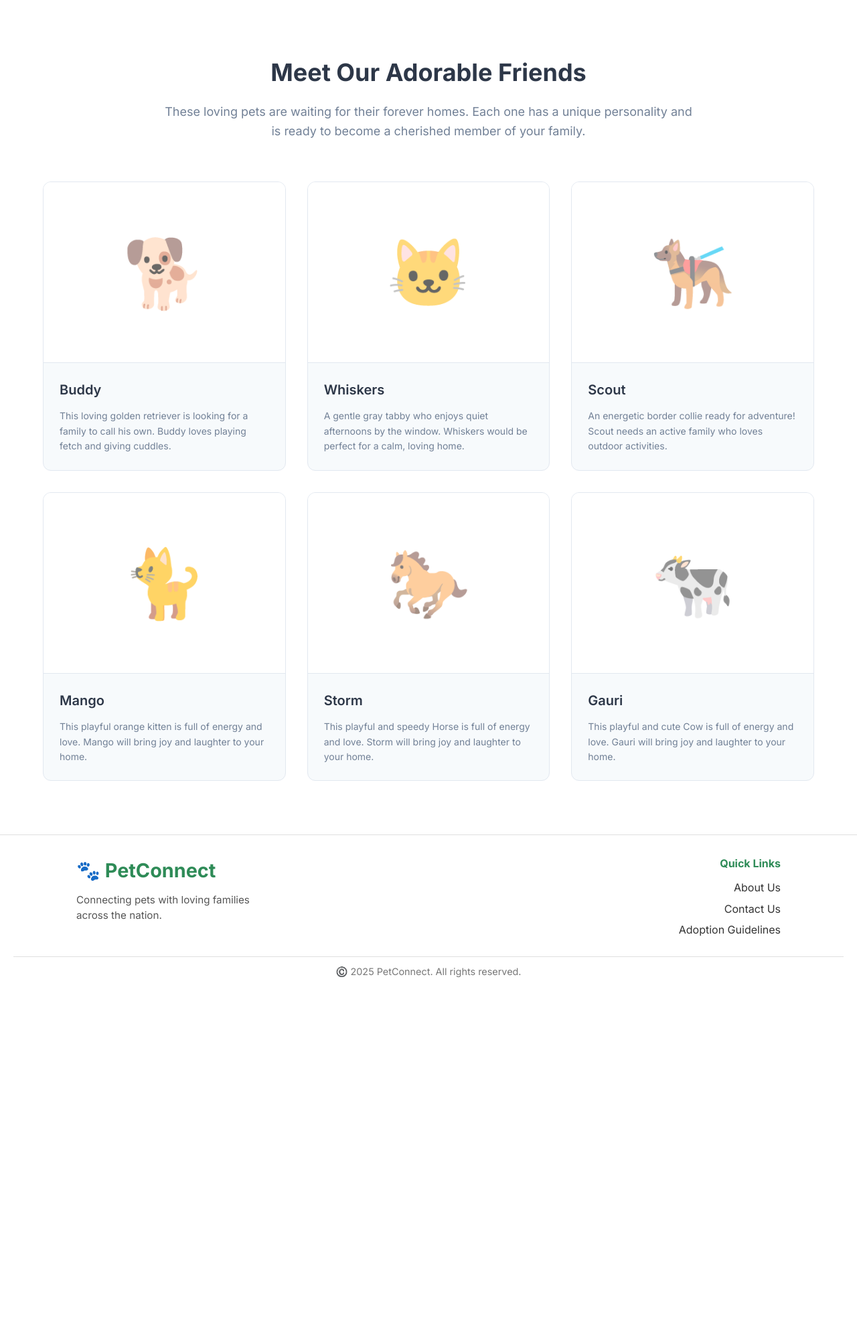
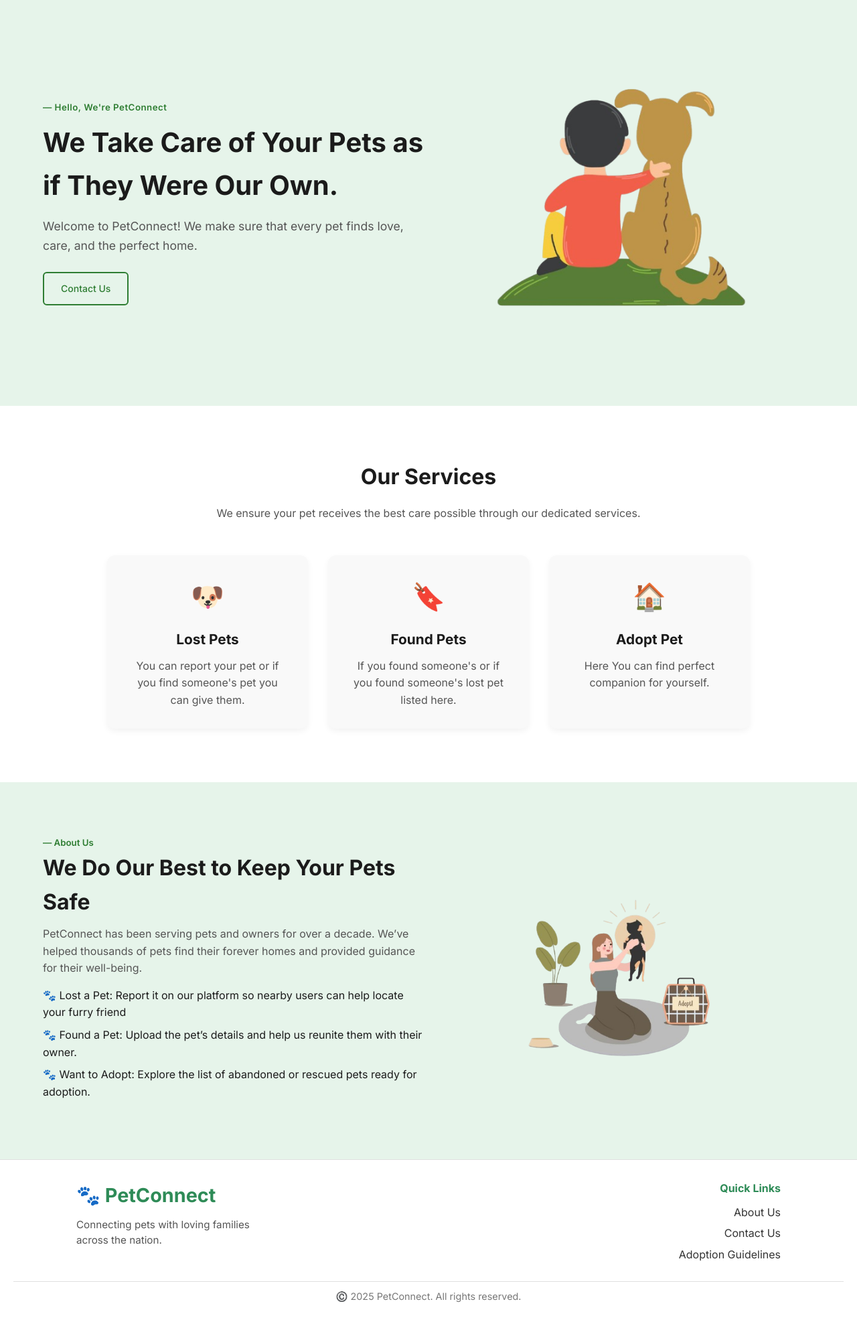
Before and after one commit to prabhatcodes9/pet_adoption_and_rescue_management_system, a Flask app: page / in a window 1280 px wide. Shown: the part 86-2063 px from the top of the page at 67% size. Before the commit the page ends 1545 px from the top, so only its background shows below. Run offline with Flask 3, Linux system fonts and the light colour scheme; parts of the project's set-up code (start-up, migrations or seed data) failed here and were passed over; some libraries are stand-ins or nearby versions.

Commit message:
little changes

```diff
--- a/static/css/style.css
+++ b/static/css/style.css
@@ -717,3 +717,259 @@ body {
     border-top: 1px solid #e0e0e0;
     padding-top: 10px;
 }
+/* 🌿 ------------------------------
+   HERO SECTION
+----------------------------------*/
+.hero-section {
+  background-color: #e6f4ea;
+  padding: 80px 0;
+}
+
+.hero-content {
+  display: flex;
+  flex-wrap: wrap;
+  align-items: center;
+  justify-content: space-between;
+}
+
+.hero-text h5 {
+  color: #2e7d32;
+  font-weight: 600;
+  letter-spacing: 0.5px;
+}
+
+.hero-text h1 {
+  font-size: 2.5rem;
+  font-weight: 700;
+  color: #1b1b1b;
+  margin-top: 10px;
+}
+
+.hero-text p {
+  color: #555;
+  margin-top: 15px;
+  font-size: 1.1rem;
+  line-height: 1.6;
+}
+
+.hero-buttons {
+  margin-top: 25px;
+  display: flex;
+  gap: 15px;
+}
+
+.hero-buttons .btn-primary {
+  background-color: #2e7d32;
+  color: #fff;
+  padding: 12px 25px;
+  border-radius: 6px;
+  text-decoration: none;
+  transition: 0.3s ease;
+}
+
+.hero-buttons .btn-primary:hover {
+  background-color: #256228;
+}
+
+.hero-buttons .btn-outline {
+  border: 2px solid #2e7d32;
+  color: #2e7d32;
+  padding: 12px 25px;
+  border-radius: 6px;
+  text-decoration: none;
+  transition: 0.3s ease;
+}
+
+.hero-buttons .btn-outline:hover {
+  background-color: #2e7d32;
+  color: #fff;
+}
+
+.hero-image img {
+  width: 100%;
+  max-width: 6000px;
+  object-fit: contain;
+  margin-top: -40px;
+}
+
+.hero-image img:hover {
+  transform: scale(1.05);
+}
+
+/* 🌿 ------------------------------
+   SERVICES SECTION
+----------------------------------*/
+.services-section {
+  padding: 80px 0;
+  background-color: #fff;
+}
+
+.services-section .section-header {
+  text-align: center;
+  margin-bottom: 50px;
+}
+
+.services-section h2 {
+  font-size: 2rem;
+  font-weight: 700;
+  color: #1b1b1b;
+}
+
+.services-section p {
+  color: #555;
+  font-size: 1rem;
+}
+
+.service-grid {
+  display: flex;
+  flex-wrap: wrap;
+  justify-content: center;
+  gap: 30px;
+}
+
+.service-card {
+  flex: 1;
+  min-width: 250px;
+  max-width: 300px;
+  background-color: #f9f9f9;
+  padding: 30px;
+  border-radius: 12px;
+  text-align: center;
+  transition: 0.3s ease;
+  box-shadow: 0 4px 10px rgba(0, 0, 0, 0.05);
+}
+
+.service-card:hover {
+  transform: translateY(-5px);
+  box-shadow: 0 6px 14px rgba(0, 0, 0, 0.1);
+}
+
+.service-card .icon {
+  font-size: 40px;
+  color: #2e7d32;
+}
+
+.service-card h3 {
+  margin-top: 15px;
+  font-size: 1.3rem;
+  color: #1b1b1b;
+}
+
+.service-card p {
+  color: #555;
+  margin-top: 10px;
+}
+
+.service-card a {
+  color: #2e7d32;
+  font-weight: 600;
+  text-decoration: none;
+  display: inline-block;
+  margin-top: 10px;
+  transition: color 0.3s ease;
+}
+
+.service-card a:hover {
+  color: #256228;
+}
+
+/* 🌿 ------------------------------
+   ABOUT SECTION
+----------------------------------*/
+.about-section {
+  background-color: #e6f4ea;
+  padding: 80px 0;
+}
+
+.about-section .container {
+  display: flex;
+  flex-wrap: wrap;
+  align-items: center;
+  justify-content: space-between;
+}
+
+.about-text h5 {
+  color: #2e7d32;
+  font-weight: 600;
+}
+
+.about-text h2 {
+  font-size: 2rem;
+  font-weight: 700;
+  color: #1b1b1b;
+}
+
+.about-text p {
+  color: #555;
+  margin-top: 10px;
+  line-height: 1.6;
+}
+
+.about-text ul {
+  margin-top: 15px;
+  list-style: none;
+  padding: 0;
+}
+
+.about-text ul li {
+  color: #1b1b1b;
+  margin: 8px 0;
+  font-size: 1rem;
+}
+
+.about-text .btn-primary {
+  margin-top: 25px;
+  background-color: #2e7d32;
+  color: #fff;
+  padding: 12px 25px;
+  border-radius: 6px;
+  text-decoration: none;
+  transition: 0.3s ease;
+  display: inline-block;
+}
+
+.about-text .btn-primary:hover {
+  background-color: #256228;
+}
+
+.about-image img {
+  width: 85%;
+  max-width: 400px;
+  border-radius: 15px;
+  transition: transform 0.4s ease;
+}
+
+.about-image img:hover {
+  transform: scale(1.05);
+}
+
+/* 🌿 ------------------------------
+   RESPONSIVE DESIGN
+----------------------------------*/
+@media (max-width: 992px) {
+  .hero-content,
+  .about-section .container {
+    flex-direction: column;
+    text-align: center;
+  }
+
+  .hero-image img,
+  .about-image img {
+    margin-top: 30px;
+  }
+
+  .service-card {
+    max-width: 90%;
+  }
+}
+
+@media (max-width: 576px) {
+  .hero-text h1 {
+    font-size: 2rem;
+  }
+
+  .services-section h2,
+  .about-text h2 {
+    font-size: 1.6rem;
+  }
+}
--- a/templates/index.html
+++ b/templates/index.html
@@ -23,74 +23,74 @@
         </div>
     </header>
 
-    <!-- Pet Gallery Section -->
-    <section class="pet-gallery">
+<!-- Hero Section -->
+<section class="hero-section" style="background-color:#e6f4ea; padding:80px 0;">
+  <div class="container hero-content" style="display:flex; flex-wrap:wrap; align-items:center; justify-content:space-between;">
+    <div class="hero-text" style="flex:1; min-width:300px;">
+      <h5 style="color:#2e7d32; font-weight:600;">— Hello, We're PetConnect</h5>
+      <h1 style="font-size:2.5rem; font-weight:700; color:#1b1b1b; margin-top:10px;">
+        We Take Care of Your Pets as if They Were Our Own.
+      </h1>
+      <p style="color:#555; margin-top:15px; font-size:1.1rem;">
+        Welcome to PetConnect! We make sure that every pet finds love, care, and the perfect home.
+      </p>
+      <div class="hero-buttons" style="margin-top:25px; display:flex; gap:15px;">
+        <a href="mailto:petconnect.help@gmail.com" class="btn btn-outline" style="border:2px solid #2e7d32; color:#2e7d32; padding:12px 25px; border-radius:6px; text-decoration:none;">Contact Us</a>
+      </div>
+    </div>
+    <div class="hero-image" style="flex:1; min-width:300px; text-align:center; margin-top:30px;">
+      <img src="{{ url_for('static', filename='images/WhatsApp_Image_2025-11-04_at_20.15.16-removebg-preview.png') }}" alt="Happy Dog" style="width:90%; max-width:450px; margin-top:-40px; object-fit:contain;">
+    </div>
+  </div>
+</section>
+
+<!-- Services Section -->
+<section class="services-section" style="padding:80px 0; background-color:#fff;">
   <div class="container">
-            <div class="section-header">
-                <h2>Meet Our Adorable Friends</h2>
-                <p>These loving pets are waiting for their forever homes. Each one has a unique personality and is ready to become a cherished member of your family.</p>
+    <div class="section-header" style="text-align:center; margin-bottom:50px;">
+      <h2 style="font-size:2rem; font-weight:700; color:#1b1b1b;">Our Services</h2>
+      <p style="color:#555;">We ensure your pet receives the best care possible through our dedicated services.</p>
+    </div>
+    <div class="service-grid" style="display:flex; flex-wrap:wrap; justify-content:center; gap:30px;">
+      <!-- Pet Vaccination -->
+      <div class="service-card" style="flex:1; min-width:250px; max-width:300px; background-color:#f9f9f9; padding:30px; border-radius:12px; text-align:center; transition:0.3s; box-shadow:0 4px 10px rgba(0,0,0,0.05);">
+        <div class="icon" style="font-size:40px; color:#2e7d32;">🐶</div>
+        <h3 style="margin-top:15px; font-size:1.3rem; color:#1b1b1b;">Lost Pets</h3>
+        <p style="color:#555; margin-top:10px;">You can report your pet or if you find someone's pet you can give them.</p>
       </div>
 
-            <div class="pet-grid">
-                <div class="pet-card" data-testid="card-pet-1">
-                    <div class="pet-image">
-                        <div class="placeholder-image">🐕</div>
+      <!-- Microchipping -->
+      <div class="service-card" style="flex:1; min-width:250px; max-width:300px; background-color:#f9f9f9; padding:30px; border-radius:12px; text-align:center; transition:0.3s; box-shadow:0 4px 10px rgba(0,0,0,0.05);">
+        <div class="icon" style="font-size:40px; color:#2e7d32;">🔖</div>
+        <h3 style="margin-top:15px; font-size:1.3rem; color:#1b1b1b;">Found Pets</h3>
+        <p style="color:#555; margin-top:10px;">If you found someone's or if you found someone's lost pet listed here.</p>
       </div>
-                    <div class="pet-info">
-                        <h3>Buddy</h3>
-                        <p>This loving golden retriever is looking for a family to call his own. Buddy loves playing fetch and giving cuddles.</p>
+
+      <!-- Pet Sitting -->
+      <div class="service-card" style="flex:1; min-width:250px; max-width:300px; background-color:#f9f9f9; padding:30px; border-radius:12px; text-align:center; transition:0.3s; box-shadow:0 4px 10px rgba(0,0,0,0.05);">
+        <div class="icon" style="font-size:40px; color:#2e7d32;">🏠</div>
+        <h3 style="margin-top:15px; font-size:1.3rem; color:#1b1b1b;">Adopt Pet</h3>
+        <p style="color:#555; margin-top:10px;">Here You can find perfect companion for yourself.</p>
       </div>
     </div>
+  </div>
+</section>
 
-                <div class="pet-card" data-testid="card-pet-2">
-                    <div class="pet-image">
-                        <div class="placeholder-image">🐱</div>
+<!-- About Section -->
+<section class="about-section" style="background-color:#e6f4ea; padding:80px 0;">
+  <div class="container" style="display:flex; flex-wrap:wrap; align-items:center; justify-content:space-between;">
+    <div class="about-text" style="flex:1; min-width:300px;">
+      <h5 style="color:#2e7d32; font-weight:600;">— About Us</h5>
+      <h2 style="font-size:2rem; font-weight:700; color:#1b1b1b;">We Do Our Best to Keep Your Pets Safe</h2>
+      <p style="color:#555; margin-top:10px;">PetConnect has been serving pets and owners for over a decade. We’ve helped thousands of pets find their forever homes and provided guidance for their well-being.</p>
+      <ul style="margin-top:15px; color:#1b1b1b; list-style:none; padding:0;">
+        <li>🐾 Lost a Pet: Report it on our platform so nearby users can help locate your furry friend</li>
+        <li>🐾 Found a Pet: Upload the pet’s details and help us reunite them with their owner.</li>
+        <li>🐾 Want to Adopt: Explore the list of abandoned or rescued pets ready for adoption.</li>
+      </ul>
     </div>
-                    <div class="pet-info">
-                        <h3>Whiskers</h3>
-                        <p>A gentle gray tabby who enjoys quiet afternoons by the window. Whiskers would be perfect for a calm, loving home.</p>
-                    </div>
-                </div>
-
-                <div class="pet-card" data-testid="card-pet-3">
-                    <div class="pet-image">
-                        <div class="placeholder-image">🐕‍🦺</div>
-                    </div>
-                    <div class="pet-info">
-                        <h3>Scout</h3>
-                        <p>An energetic border collie ready for adventure! Scout needs an active family who loves outdoor activities.</p>
-                    </div>
-                </div>
-
-                <div class="pet-card" data-testid="card-pet-4">
-                    <div class="pet-image">
-                        <div class="placeholder-image">🐈</div>
-                    </div>
-                    <div class="pet-info">
-                        <h3>Mango</h3>
-                        <p>This playful orange kitten is full of energy and love. Mango will bring joy and laughter to your home.</p>
-                    </div>
-                </div>
-
-                <div class="pet-card" data-testid="card-pet-5">
-                    <div class="pet-image">
-                        <div class="placeholder-image">🐎</div>
-                    </div>
-                    <div class="pet-info">
-                        <h3>Storm</h3>
-                        <p>This playful and speedy Horse is full of energy and love. Storm will bring joy and laughter to your home.</p>
-                    </div>
-                </div>
-
-                <div class="pet-card" data-testid="card-pet-6">
-                    <div class="pet-image">
-                        <div class="placeholder-image">🐄</div>
-                    </div>
-                    <div class="pet-info">
-                        <h3>Gauri</h3>
-                        <p>This playful and cute Cow is full of energy and love. Gauri will bring joy and laughter to your home.</p>
-                    </div>
-                </div>
+    <div class="about-image" style="flex:1; min-width:300px; text-align:center; margin-top:30px;">
+      <img src="{{ url_for('static', filename='images/WhatsApp_Image_2025-11-04_at_20.28.40-removebg-preview.png') }}" alt="Pet Care Team" style="width:100%; max-width:400px; border-radius:15px;">
     </div>
   </div>
 </section>
--- a/templates/report_adopt.html
+++ b/templates/report_adopt.html
@@ -115,7 +115,7 @@
                     <img src="{{ url_for('static', filename='uploads/' + pet.image) }}" alt="{{ pet.pet_name }}">
                   </div>
 
-                      <h3>{{ pet.pet_name }}</h3>
+                      <h3>{{ pet.pet_name }} (<span>ID:{{ pet.id }}</span>)</h3>
                       <div class="tags">
                         <span class="tag">{{ pet.pet_type }}</span>
                         <span class="tag">{{ pet.breed }}</span>
--- a/templates/report_found.html
+++ b/templates/report_found.html
@@ -149,7 +149,7 @@
                   <div class="pet-image">
                     <img src="{{ url_for('static', filename='uploads/' + pet.image) }}" alt="{{ pet.pet_name }}">
                   </div>
-                  <h3>{{ pet.pet_name }}</h3>
+                  <h3>{{ pet.pet_name }} (<span>ID:{{ pet.id }}</span>)</h3>
                   <div class="tags">
                     <span class="tag">{{ pet.pet_type }}</span>
                     <span class="tag">{{ pet.gender }}</span>
--- a/templates/report_lost.html
+++ b/templates/report_lost.html
@@ -149,7 +149,7 @@
           <div class="pet-image">
             <img src="{{ url_for('static', filename='uploads/' + pet.image) }}" alt="{{ pet.pet_name }}">
           </div>
-            <h3>{{ pet.pet_name }}</h3>
+            <h3>{{ pet.pet_name }} (<span>ID:{{ pet.id }}</span>)</h3>
             <div class="tags">
               <span class="tag">{{ pet.pet_type }}</span>
               <span class="tag">{{ pet.gender }}</span>
```
Also changed, not shown: static/images/WhatsApp_Image_2025-11-04_at_20.15.16-removebg-preview.png (added), static/images/WhatsApp_Image_2025-11-04_at_20.19.05-removebg-preview.png (added), static/images/WhatsApp_Image_2025-11-04_at_20.28.40-removebg-preview.png (added), static/images/images1111.jpeg (added). Lines whose indentation alone changed are shown as unchanged.
